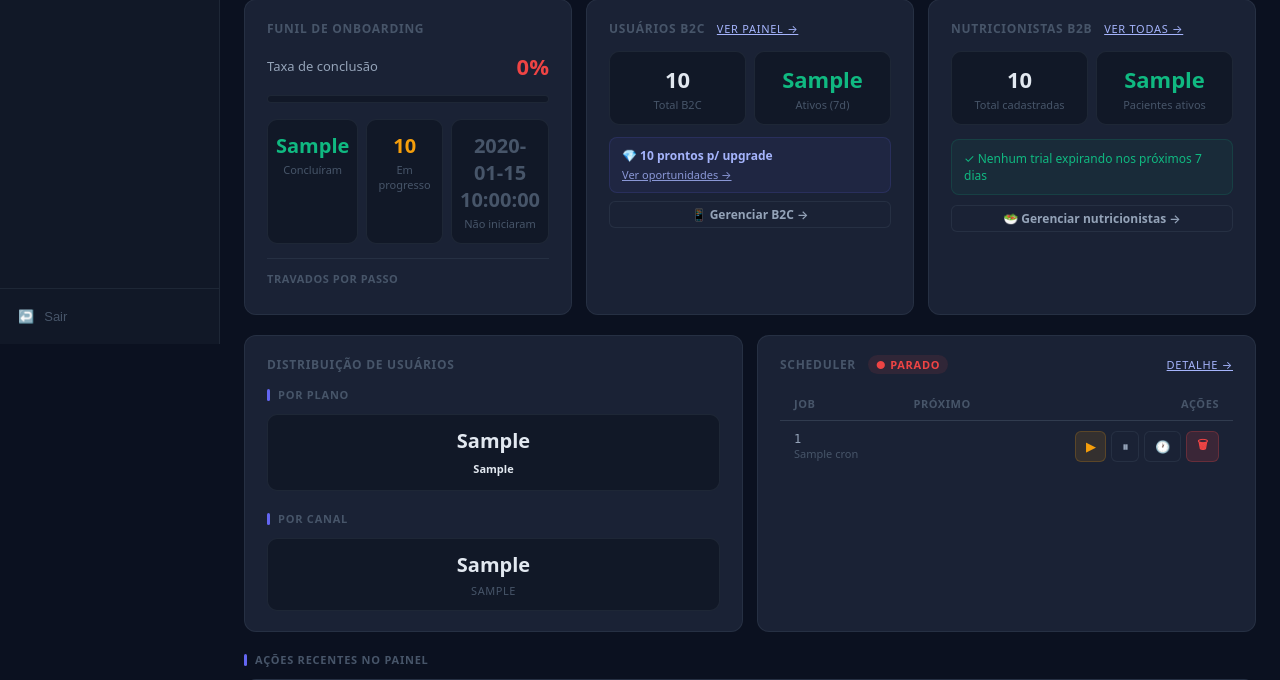
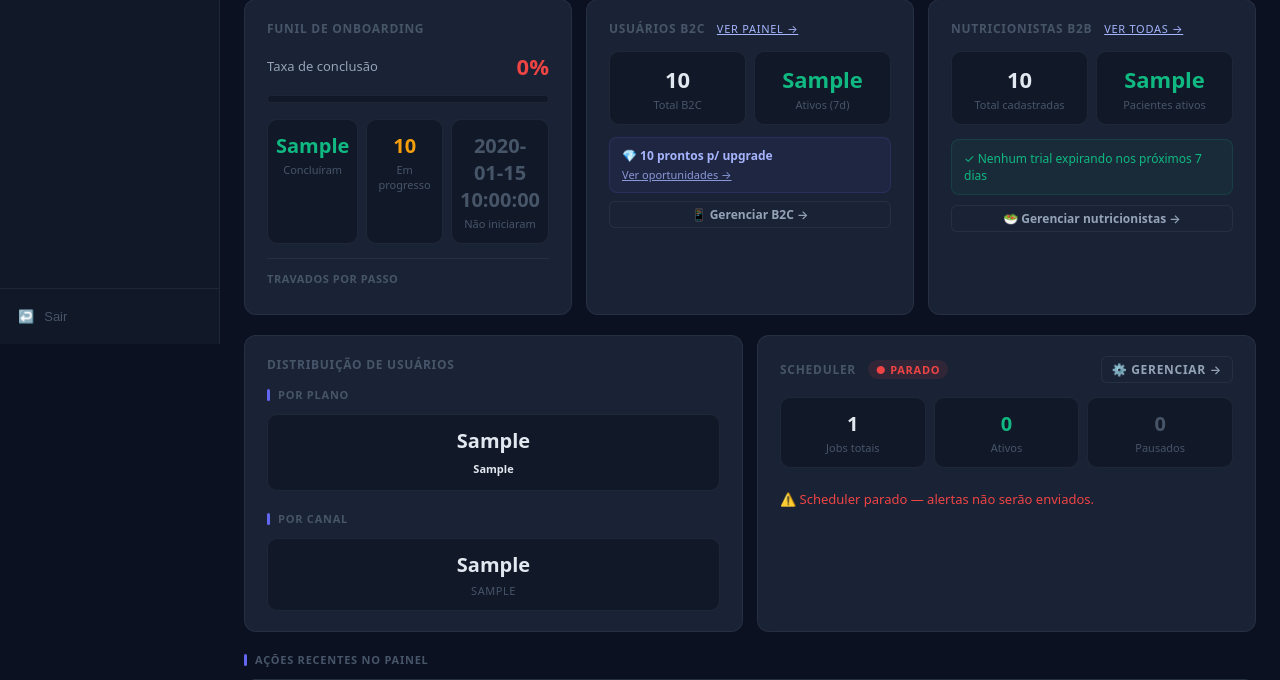
Before and after one commit to jaquelinesfernandes/Nutri_Bot, a FastAPI app: template app/templates/admin_dashboard.html in a window 1280 px wide. Shown: the part 456-1136 px from the top of the page. Run offline with FastAPI, Linux system fonts and the light colour scheme; the template is opened without the code that fills it: most values are stand-ins (such as "Sample title", 1, 10 or a date in 2020); parts of the project's set-up code (start-up, migrations or seed data) failed here and were passed over.

Commit message:
fix(ui): responsividade dos cards do dashboard do cliente
- base.html: macro-row passa para 2 colunas em ≤860px (com sidebar, 4 colunas
  deixavam os cards com ~105px — estreito demais para o label "CARBOIDRATOS")
- base.html: water-hero-card sobrescreve flex-direction:row herdado do ring-card
  em ≤720px (mantém layout vertical correto da hidratação)
- base.html: reordena media queries para cascata correta (860→720→640→480→420;
  antes 420px ficava antes de 640px, causando bug de sobrescrita)
- base.html: sparklines dos macros visíveis em ≥481px (removida ocultação global);
  ocultos apenas em ≤480px onde os cards ficam estreitos
- base.html: macro-lbl com text-overflow:ellipsis para evitar quebra de linha
- base.html: mprog-item com padding e border-bottom para separar visualmente os
  macros no card "Macros vs meta diária"
- telegram: TelegramUser aceita first_name opcional; preenche nome do usuário
  existente caso estivesse vazio
- admin_dashboard: scheduler simplificado com link para /admin/health

Co-Authored-By: Claude Sonnet 4.6 <noreply@anthropic.com>

```diff
--- a/app/schemas/telegram.py
+++ b/app/schemas/telegram.py
@@ -4,7 +4,9 @@ from pydantic import BaseModel
 class TelegramUser(BaseModel):
     id: int
     is_bot: bool = False
-    first_name: str = ""
+    first_name: str | None = None
+    last_name: str | None = None
+    username: str | None = None
     language_code: str = "pt-br"
 
 
--- a/app/templates/admin_dashboard.html
+++ b/app/templates/admin_dashboard.html
@@ -263,93 +263,45 @@
           {{ '● Rodando' if scheduler_running else '● Parado' }}
         </span>
       </span>
-      <a href="/admin/health#scheduler" style="font-size:11px;color:#A5B4FC;font-weight:400">detalhe →</a>
+      <a href="/admin/health#scheduler" class="btn btn-secondary btn-sm">⚙️ Gerenciar →</a>
     </div>
-    {% if jobs %}
-    <div class="tbl-wrap">
-      <table>
-        <thead>
-          <tr><th>Job</th><th>Próximo</th><th style="text-align:right">Ações</th></tr>
-        </thead>
-        <tbody>
-          {% for j in jobs %}
-          <tr id="job-row-{{ j.id }}">
-            <td>
-              <div style="font-family:monospace;font-size:12px;color:var(--t2)">{{ j.id }}</div>
-              <div style="font-size:11px;color:var(--t3)">{{ j.cron }}</div>
-            </td>
-            <td style="font-size:12px;font-variant-numeric:tabular-nums">
-              {% if j.paused %}
-              <span class="pill pill-deleted" style="font-size:10px">pausado</span>
-              {% else %}
-              {{ j.next }}
-              {% endif %}
-            </td>
-            <td style="text-align:right">
-              <div style="display:flex;gap:5px;justify-content:flex-end;flex-wrap:nowrap">
-                <button class="btn btn-warn btn-sm" onclick="triggerJob('{{ j.id }}', this)" title="Acionar agora">▶</button>
-                {% if j.paused %}
-                <button class="btn btn-secondary btn-sm" onclick="jobAction('{{ j.id }}','resume',this)" title="Retomar">▶▶</button>
-                {% else %}
-                <button class="btn btn-secondary btn-sm" onclick="jobAction('{{ j.id }}','pause',this)" title="Pausar">⏸</button>
-                {% endif %}
-                <button class="btn btn-secondary btn-sm" onclick="openJobEdit('{{ j.id }}','{{ j.cron | e }}')" title="Editar horário">🕐</button>
-                <button class="btn btn-danger btn-sm" onclick="deleteJob('{{ j.id }}',this)" title="Remover job">🗑</button>
-              </div>
-            </td>
-          </tr>
-          {% endfor %}
-        </tbody>
-      </table>
+
+    {% set active_jobs = jobs | selectattr('paused', 'equalto', false) | list %}
+    {% set paused_jobs = jobs | selectattr('paused', 'equalto', true) | list %}
+
+    <div style="display:grid;grid-template-columns:1fr 1fr 1fr;gap:8px;margin-bottom:14px">
+      <div style="background:var(--surface);border-radius:10px;padding:12px;text-align:center;border:1px solid var(--border)">
+        <div style="font-size:20px;font-weight:800;color:var(--t1)">{{ jobs | length }}</div>
+        <div style="font-size:11px;color:var(--t3);margin-top:3px">Jobs totais</div>
+      </div>
+      <div style="background:var(--surface);border-radius:10px;padding:12px;text-align:center;border:1px solid var(--border)">
+        <div style="font-size:20px;font-weight:800;color:var(--success)">{{ active_jobs | length }}</div>
+        <div style="font-size:11px;color:var(--t3);margin-top:3px">Ativos</div>
+      </div>
+      <div style="background:var(--surface);border-radius:10px;padding:12px;text-align:center;border:1px solid var(--border)">
+        <div style="font-size:20px;font-weight:800;color:{{ 'var(--warn)' if paused_jobs else 'var(--t3)' }}">{{ paused_jobs | length }}</div>
+        <div style="font-size:11px;color:var(--t3);margin-top:3px">Pausados</div>
+      </div>
     </div>
-    {% else %}
-    <div style="color:var(--t3);font-size:13px;padding:12px 0">Nenhum job registrado.</div>
+
+    {% if active_jobs %}
+    <div style="border-top:1px solid var(--border);padding-top:12px">
+      <div style="font-size:11px;color:var(--t3);font-weight:600;text-transform:uppercase;letter-spacing:.05em;margin-bottom:8px">Próximos disparos</div>
+      {% for j in active_jobs[:3] %}
+      <div style="display:flex;justify-content:space-between;align-items:center;margin-bottom:6px">
+        <span style="font-size:12px;color:var(--t2);font-family:monospace">{{ j.id }}</span>
+        <span style="font-size:12px;font-weight:600;color:var(--t1);font-variant-numeric:tabular-nums">{{ j.next }}</span>
+      </div>
+      {% endfor %}
+      {% if active_jobs | length > 3 %}
+      <div style="font-size:11px;color:var(--t3);margin-top:4px">+ {{ (active_jobs | length) - 3 }} outros jobs…</div>
+      {% endif %}
+    </div>
+    {% elif not scheduler_running %}
+    <div style="color:var(--danger);font-size:13px;padding:8px 0">⚠️ Scheduler parado — alertas não serão enviados.</div>
     {% endif %}
   </div>
 
-</div>
-
-<!-- Modal: editar horário do job -->
-<div id="jobEditModal" hidden
-     style="position:fixed;inset:0;z-index:50;background:rgba(0,0,0,.6);
-            display:flex;align-items:center;justify-content:center;padding:20px">
-  <div style="background:var(--card);border:1px solid var(--border);border-radius:14px;
-              padding:24px;width:100%;max-width:460px;box-shadow:0 16px 48px rgba(0,0,0,.5)">
-    <div style="font-size:15px;font-weight:700;color:var(--t1);margin-bottom:4px">🕐 Reprogramar job</div>
-    <div id="jobEditId" style="font-family:monospace;font-size:12px;color:var(--t3);margin-bottom:4px"></div>
-    <div id="jobEditCron" style="font-size:11px;color:var(--t2);margin-bottom:16px"></div>
-    <div style="background:rgba(245,158,11,.08);border:1px solid rgba(245,158,11,.2);border-radius:8px;
-                padding:9px 12px;margin-bottom:16px;font-size:12px;color:var(--warn)">
-      ⚠️ Alteração em memória — não persiste após reinício do servidor.
-    </div>
-    <div style="display:grid;grid-template-columns:1fr 1fr;gap:10px;margin-bottom:14px">
-      <div>
-        <label>Hora (0–23 ou *)</label>
-        <input type="text" id="jeHour" placeholder="ex: 9 ou */2">
-      </div>
-      <div>
-        <label>Minuto (0–59 ou *)</label>
-        <input type="text" id="jeMinute" placeholder="ex: 30">
-      </div>
-      <div>
-        <label>Dia da semana (0=seg ou *)</label>
-        <input type="text" id="jeDow" placeholder="ex: mon ou 0,2">
-      </div>
-      <div>
-        <label>Dia do mês (1–31 ou *)</label>
-        <input type="text" id="jeDay" placeholder="ex: 1">
-      </div>
-      <div>
-        <label>Mês (1–12 ou *)</label>
-        <input type="text" id="jeMonth" placeholder="ex: 1,4,7,10">
-      </div>
-    </div>
-    <div style="font-size:11px;color:var(--t3);margin-bottom:14px">Deixe em branco para manter o valor atual do campo.</div>
-    <div style="display:flex;gap:8px;justify-content:flex-end">
-      <button class="btn btn-secondary btn-sm" onclick="closeJobEdit()">Cancelar</button>
-      <button class="btn btn-primary btn-sm" onclick="submitJobEdit()">Salvar horário</button>
-    </div>
-  </div>
 </div>
 
 <!-- Audit log recente -->
@@ -497,82 +449,6 @@
   ctx.fillStyle = '#6366F1'; ctx.fill();
 })();
 
-async function triggerJob(jobId, btn) {
-  const orig = btn.textContent;
-  btn.disabled = true; btn.textContent = '⏳';
-  try {
-    const r = await adminPost('/admin/api/scheduler/trigger/' + jobId);
-    if (r.ok) showToast('✅ Job "' + jobId + '" acionado!', 'ok');
-    else showToast('❌ ' + (r.detail || 'Erro'), 'err');
-  } catch(e) { showToast('❌ Erro de rede', 'err'); }
-  btn.disabled = false; btn.textContent = orig;
-}
-
-async function jobAction(jobId, action, btn) {
-  const orig = btn.textContent;
-  btn.disabled = true; btn.textContent = '⏳';
-  try {
-    const r = await adminPost('/admin/api/scheduler/' + jobId + '/' + action);
-    if (r.ok) {
-      showToast('✅ Job "' + jobId + '" ' + (action === 'pause' ? 'pausado' : 'retomado') + '.', 'ok');
-      setTimeout(() => location.reload(), 900);
-    } else showToast('❌ ' + (r.detail || 'Erro'), 'err');
-  } catch(e) { showToast('❌ Erro de rede', 'err'); }
-  btn.disabled = false; btn.textContent = orig;
-}
-
-async function deleteJob(jobId, btn) {
-  if (!confirm('Remover job "' + jobId + '"?\n\nAtenção: o job voltará ao reiniciar o servidor.')) return;
-  btn.disabled = true; btn.textContent = '⏳';
-  try {
-    const r = await fetch('/admin/api/scheduler/' + jobId, { method: 'DELETE' });
-    const j = await r.json();
-    if (j.ok) {
-      showToast('✅ Job removido (voltará no reinício).', 'ok');
-      const row = document.getElementById('job-row-' + jobId);
-      if (row) row.remove();
-    } else showToast('❌ ' + (j.detail || 'Erro'), 'err');
-  } catch(e) { showToast('❌ Erro de rede', 'err'); }
-  btn.disabled = false; btn.textContent = '🗑';
-}
-
-let _editJobId = null;
-function openJobEdit(jobId, cronStr) {
-  _editJobId = jobId;
-  document.getElementById('jobEditId').textContent = jobId;
-  document.getElementById('jobEditCron').textContent = 'Trigger atual: ' + cronStr;
-  // Limpa campos
-  ['jeHour','jeMinute','jeDow','jeDay','jeMonth'].forEach(id => {
-    document.getElementById(id).value = '';
-  });
-  document.getElementById('jobEditModal').hidden = false;
-}
-function closeJobEdit() {
-  document.getElementById('jobEditModal').hidden = true;
-  _editJobId = null;
-}
-async function submitJobEdit() {
-  if (!_editJobId) return;
-  const fd = new FormData();
-  fd.append('hour',        document.getElementById('jeHour').value.trim());
-  fd.append('minute',      document.getElementById('jeMinute').value.trim());
-  fd.append('day_of_week', document.getElementById('jeDow').value.trim());
-  fd.append('day',         document.getElementById('jeDay').value.trim());
-  fd.append('month',       document.getElementById('jeMonth').value.trim());
-  try {
-    const r = await fetch('/admin/api/scheduler/' + _editJobId + '/reschedule',
-                          { method: 'POST', body: fd });
-    const j = await r.json();
-    if (j.ok) {
-      showToast('✅ Job reprogramado. Próximo: ' + j.next, 'ok');
-      closeJobEdit();
-      setTimeout(() => location.reload(), 1200);
-    } else showToast('❌ ' + (j.detail || 'Trigger inválido'), 'err');
-  } catch(e) { showToast('❌ Erro de rede', 'err'); }
-}
-document.getElementById('jobEditModal').addEventListener('click', function(e) {
-  if (e.target === this) closeJobEdit();
-});
 
 // ⑤ Bulk-fix planos expirados
 async function bulkFixPlans(btn) {
```
Also changed, not shown: app/routers/webhook_telegram.py (+7 -2 lines), app/routers/webhook_whatsapp.py (+7 -2 lines), app/templates/base.html (+21 -14 lines).
